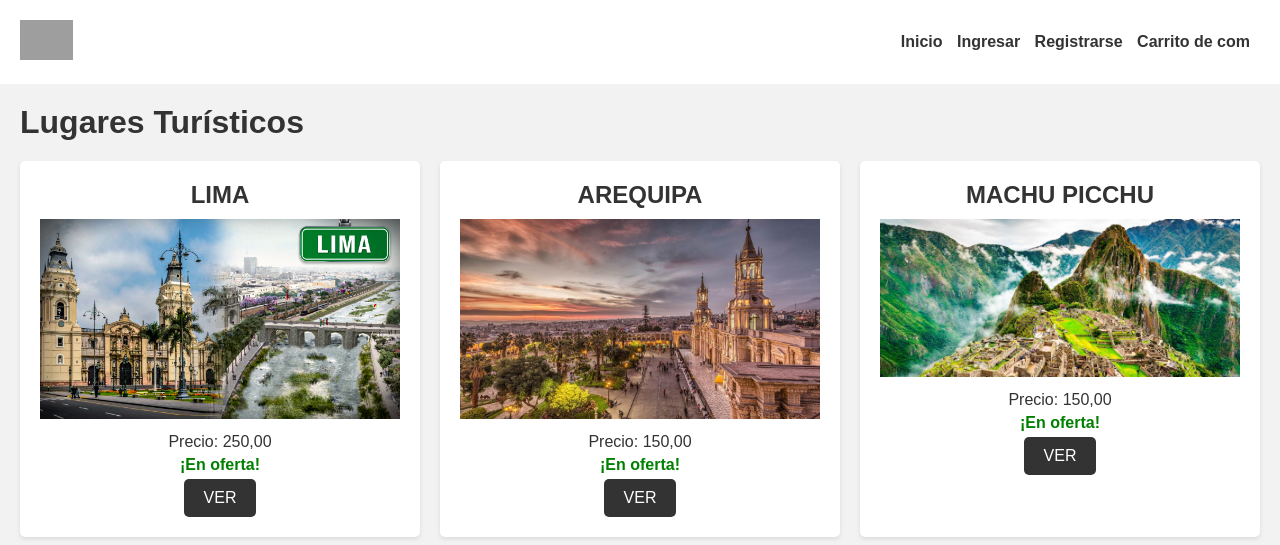
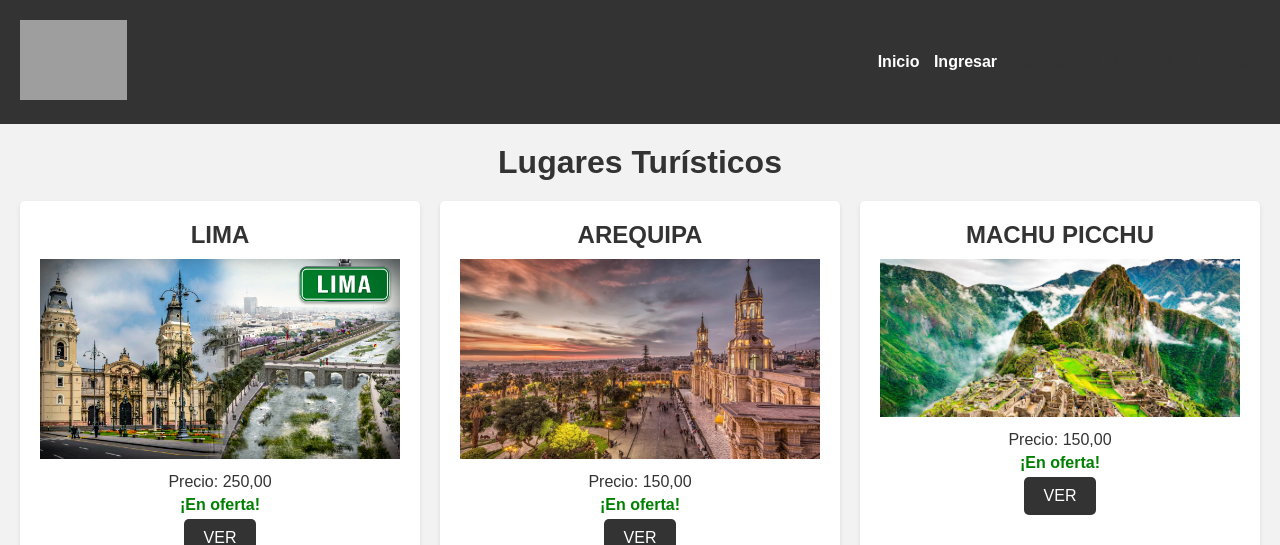
Before and after one commit to OwerFrankLopezArela/LAB06-PWEB2, a Django app: page / in a window 1280 px wide. Shown: the top 545 px of the page. Run offline with Django 4.2, Linux system fonts and the light colour scheme; data comes from the database, SQL or seed files in the repository; grey boxes are pictures that could not be loaded.

Commit message:
Arreglamos el css y el html para una mejor presentacion

```diff
--- a/lugares_turisticos/destinos/templates/destinos_turisticos.html
+++ b/lugares_turisticos/destinos/templates/destinos_turisticos.html
@@ -9,20 +9,20 @@
 <body>
     <header>
         <div class="logo">
-            <img src="{% static 'img/logo.png' %}" alt="Logo">
+            <img src="https://viajaahoraperu.com/wp-content/uploads/2020/10/logo-final-agencia-de-viajes-2.png" alt="Logo">
         </div>
         <nav>
-            <ul>
-                <li><a href="#">Inicio</a></li>
-                <li><a href="#">Ingresar</a></li>
+            <ul >
+                <li><a href="#" class="sub">Inicio</a></li>
+                <li><a href="#" class="sub">Ingresar</a></li>
                 <li><a href="#">Registrarse</a></li>
-                <li><a href="#">Carrito de com</a></li>
+                <li><a href="#">Loguito de carrito</a></li>
             </ul>
         </nav>
     </header>
 
     <main>
-        <h1>Lugares Turísticos</h1>
+        <h1 align="center">Lugares Turísticos</h1>
 
         <div class="destinos-grid">
           {% for destino in destinos %}
--- a/lugares_turisticos/static/style.css
+++ b/lugares_turisticos/static/style.css
@@ -20,17 +20,26 @@
 
   /* Estilos del encabezado */
   header {
-    background-color: #fff;
+    background-color: #333;
     padding: 20px;
     display: flex;
     align-items: center;
     justify-content: space-between;
   }
+  .logo-header {
+    width: 90px;
+    height: 90px;
+}
 
   .logo img {
-    height: 40px;
+    height: 80px;
+
   }
 
+  .sub {
+    font-weight: bold;
+    color: rgb(255, 255, 255);
+  }
   nav ul {
     list-style-type: none;
   }
```
Also changed, not shown: lugares_turisticos/media/imagenes/loguito.png (added).
